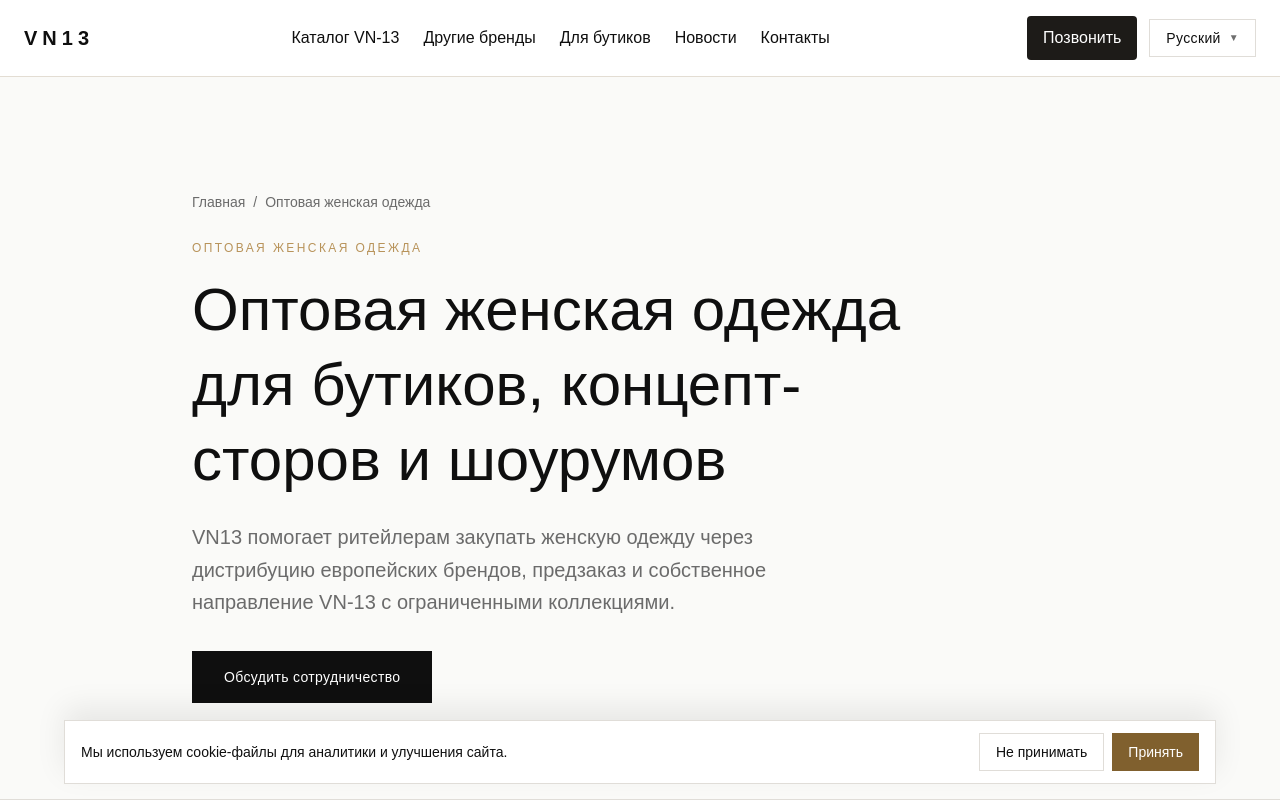
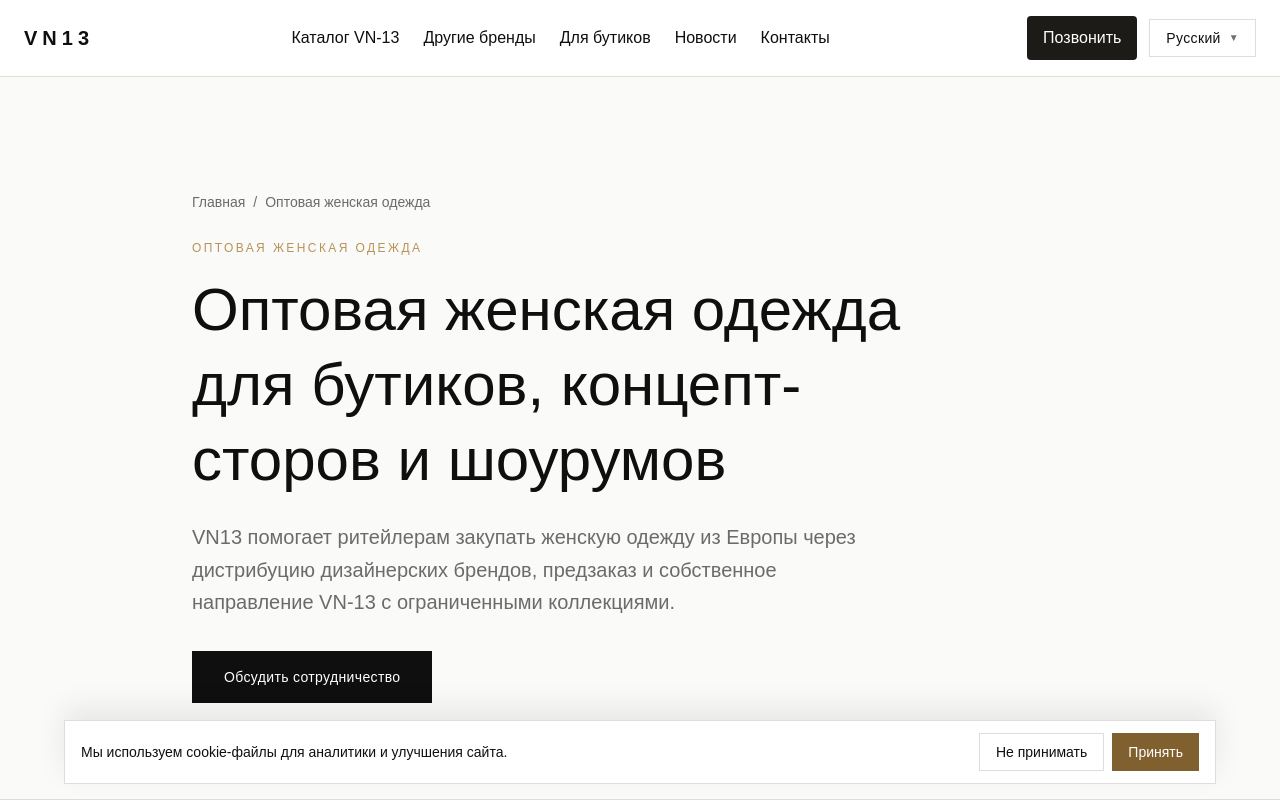
Before and after one commit to coffeeshop13/vn-13, a Next.js app: page /optovaya-zhenskaya-odezhda in a window 1280 px wide. Shown: the top 800 px of the page. Built offline with nearby package versions, Linux system fonts and the light colour scheme.

Commit message:
Target European wholesale womenswear search intent

```diff
--- a/app/optovaya-zhenskaya-odezhda/page.tsx
+++ b/app/optovaya-zhenskaya-odezhda/page.tsx
@@ -3,12 +3,13 @@ import SeoLandingPage from '@/components/SeoLandingPage'
 import { createMetadata } from '@/lib/seo'
 
 export const metadata: Metadata = createMetadata({
-  title: 'Оптовая женская одежда для бутиков и байеров | VN13',
+  title: 'Оптовая женская одежда из Европы для бутиков | VN13',
   description:
-    'Оптовый поставщик женской одежды для бутиков и байеров в России и СНГ: европейские бренды, VN-13, предзаказ, ограниченные партии и поддержка ритейлеров.',
+    'Оптовая женская одежда из Европы для бутиков и байеров в России и СНГ: дизайнерские бренды, VN-13, предзаказ и ограниченные партии.',
   path: '/optovaya-zhenskaya-odezhda',
   keywords: [
     'оптовая женская одежда',
+    'женская одежда из Европы оптом',
     'поставщик женской одежды оптом',
     'женская одежда оптом для бутиков',
     'оптовый поставщик женской одежды',
@@ -26,7 +27,7 @@ export default function WholesaleWomensClothingPage() {
       lastModified="2026-09-19"
       eyebrow="Оптовая женская одежда"
       title="Оптовая женская одежда для бутиков, концепт-сторов и шоурумов"
-      description="VN13 помогает ритейлерам закупать женскую одежду через дистрибуцию европейских брендов, предзаказ и собственное направление VN-13 с ограниченными коллекциями."
+      description="VN13 помогает ритейлерам закупать женскую одежду из Европы через дистрибуцию дизайнерских брендов, предзаказ и собственное направление VN-13 с ограниченными коллекциями."
       service={{
         name: 'Оптовые поставки женской одежды VN13',
         serviceType: 'Оптовая поставка дизайнерской женской одежды для ритейлеров',
```
